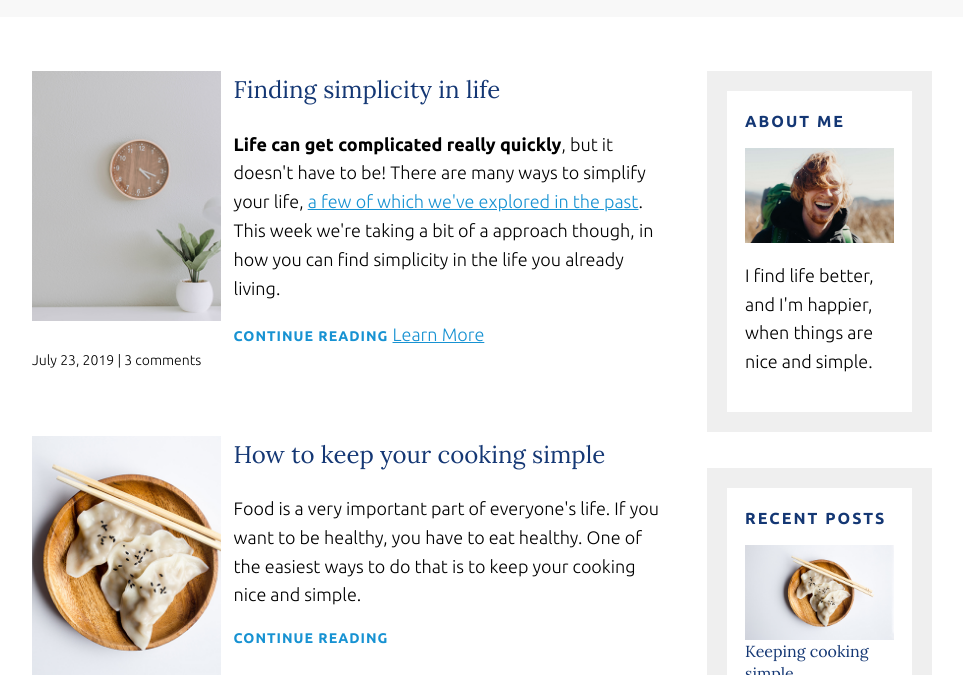
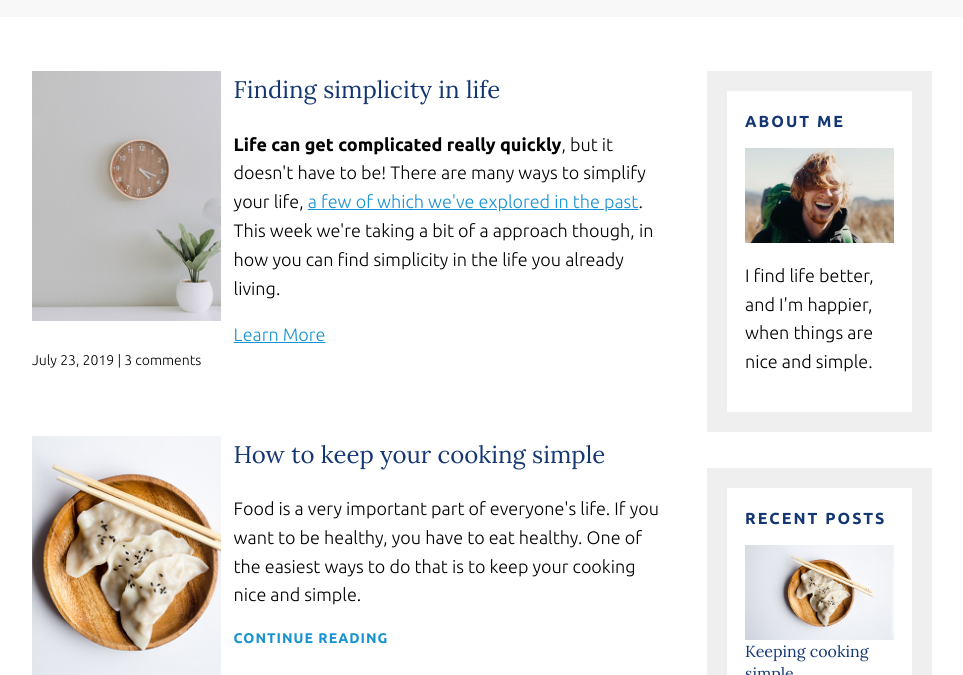
Before and after one commit to Forkingengineer/Static-Blog, a plain HTML site: page recent-posts.html in a window 1280 px wide. Shown: the part 125-800 px from the top of the page, without its empty margins (158-1121 px from the left). Drawn offline with nearby package versions, Linux system fonts and the light colour scheme.

Commit message:
Update recent-posts.html

```diff
--- a/recent-posts.html
+++ b/recent-posts.html
@@ -29,7 +29,7 @@
 
 <p class="article-body"><strong>Life can get complicated really quickly</strong>, but it doesn't have to be! There are many ways to simplify your life, <a href="#">a few of which we've explored in the past</a>. This week we're taking a bit of a approach though, in how you can find simplicity in the life you already living.</p>
 
-                        <a href="#" class="article-read-more">CONTINUE READING</a>
+
 
                         <a href="https://forkingengineer.github.io/simplicity.html" class="button">Learn More</a>
 
```
